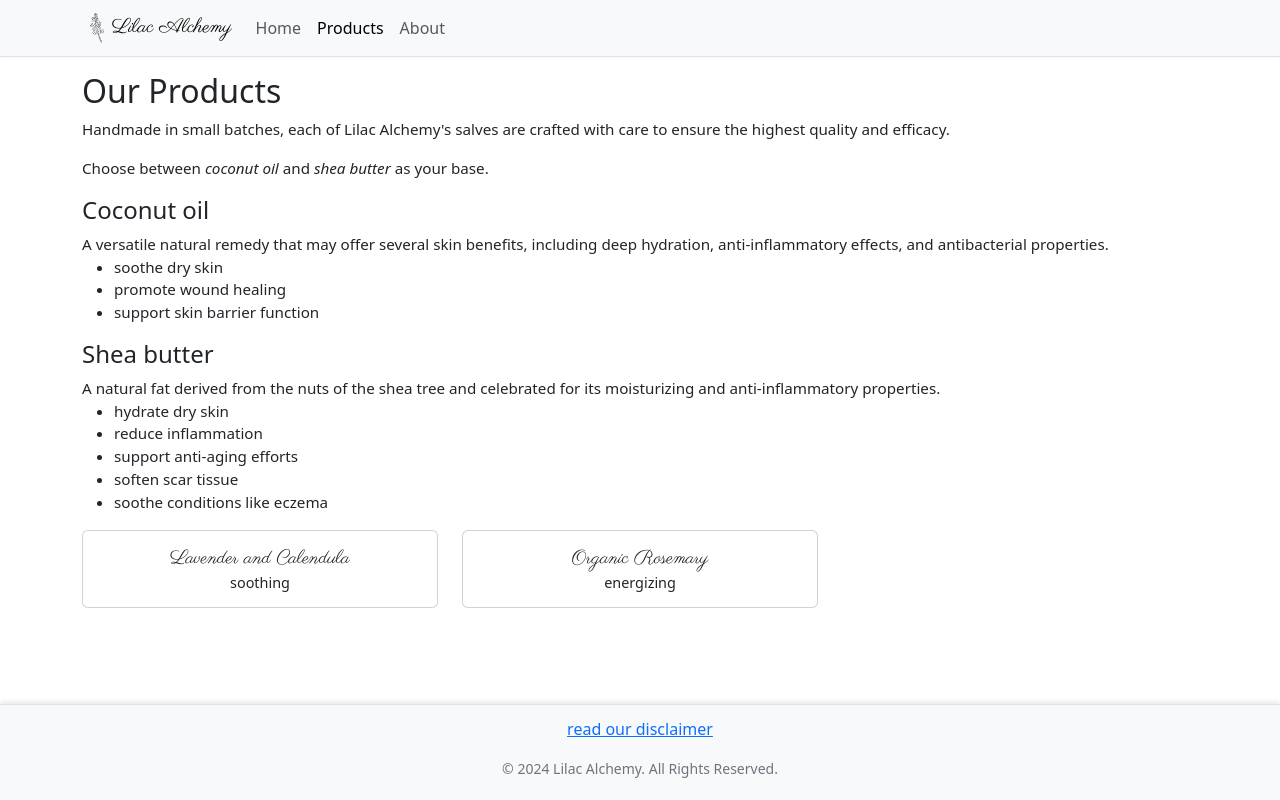
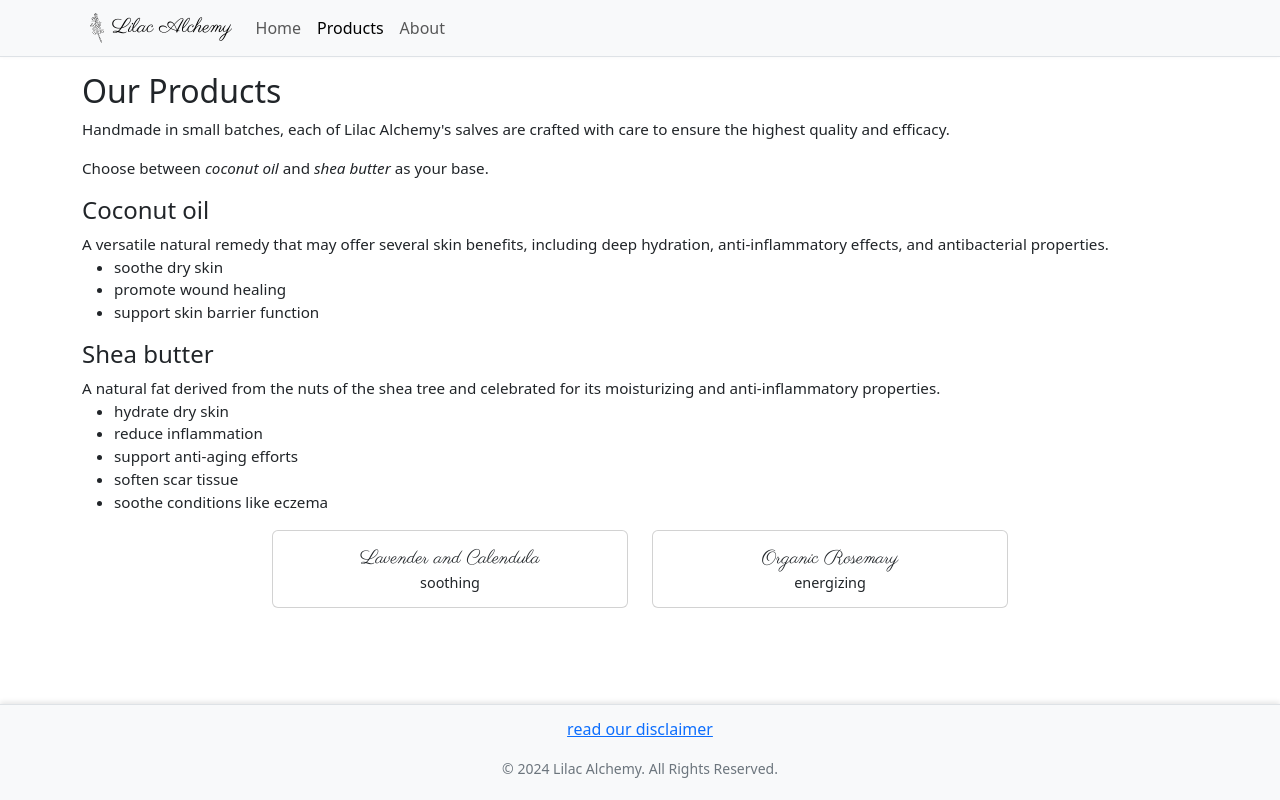
Before and after one commit to GNikroo/lilac-alchemy, a React (Create React App) app in the folder lilac-alchemy/: page /products in a window 1280 px wide. Built offline with nearby package versions, Linux system fonts and the light colour scheme; a web font is replaced by a local one.

Commit message:
style change

```diff
--- a/lilac-alchemy/src/components/Products.js
+++ b/lilac-alchemy/src/components/Products.js
@@ -53,7 +53,7 @@ function Products() {
           <li>soothe conditions like eczema</li>
         </ul>
       </p>
-      <Row>
+      <Row className="justify-content-center">
         {productList.map((product, index) => (
           <Col key={index} md={4} className={`${styles.Card} mb-4`}>
             <Link to={`/product/${encodeURIComponent(product.title)}`}>
```
